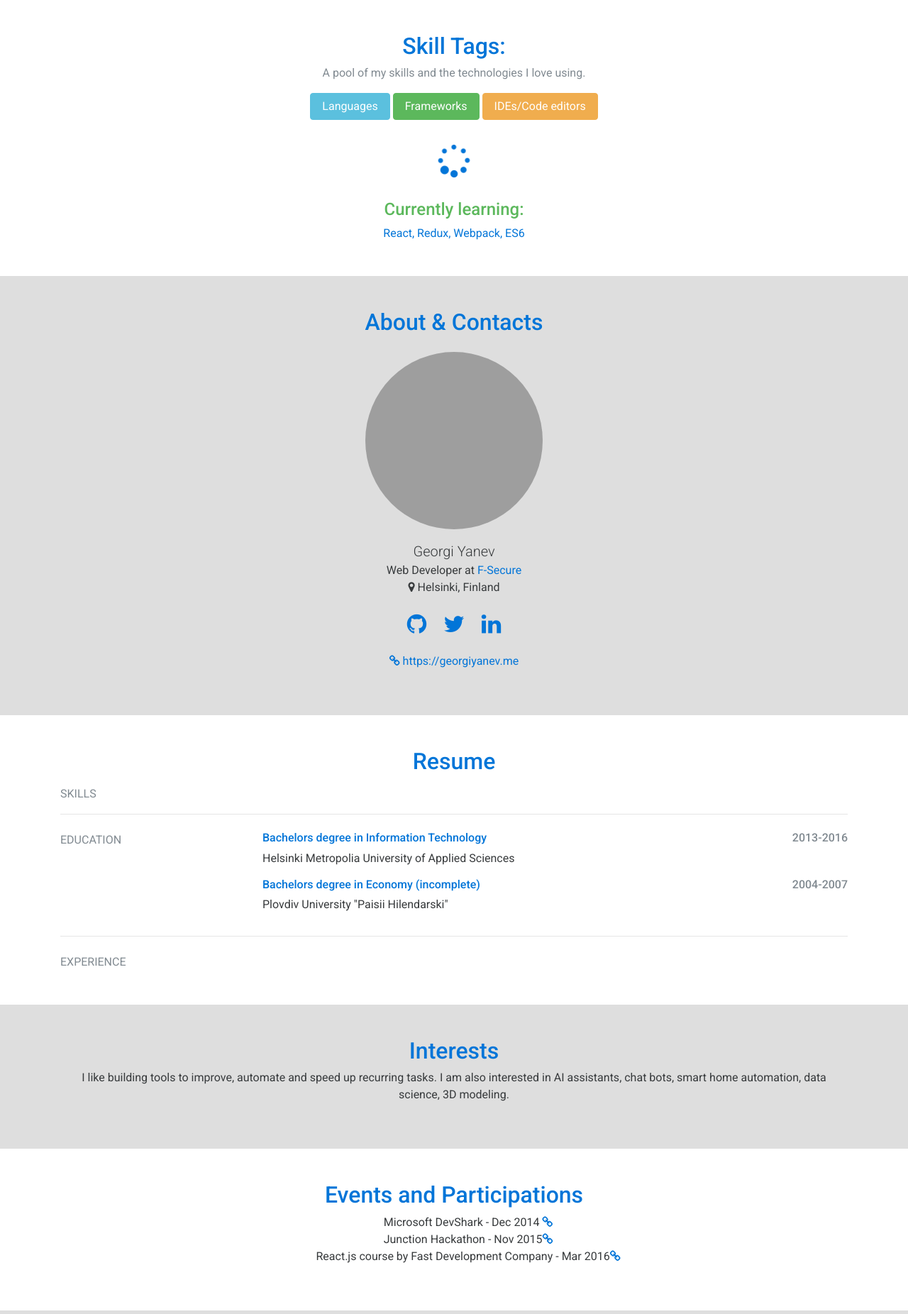
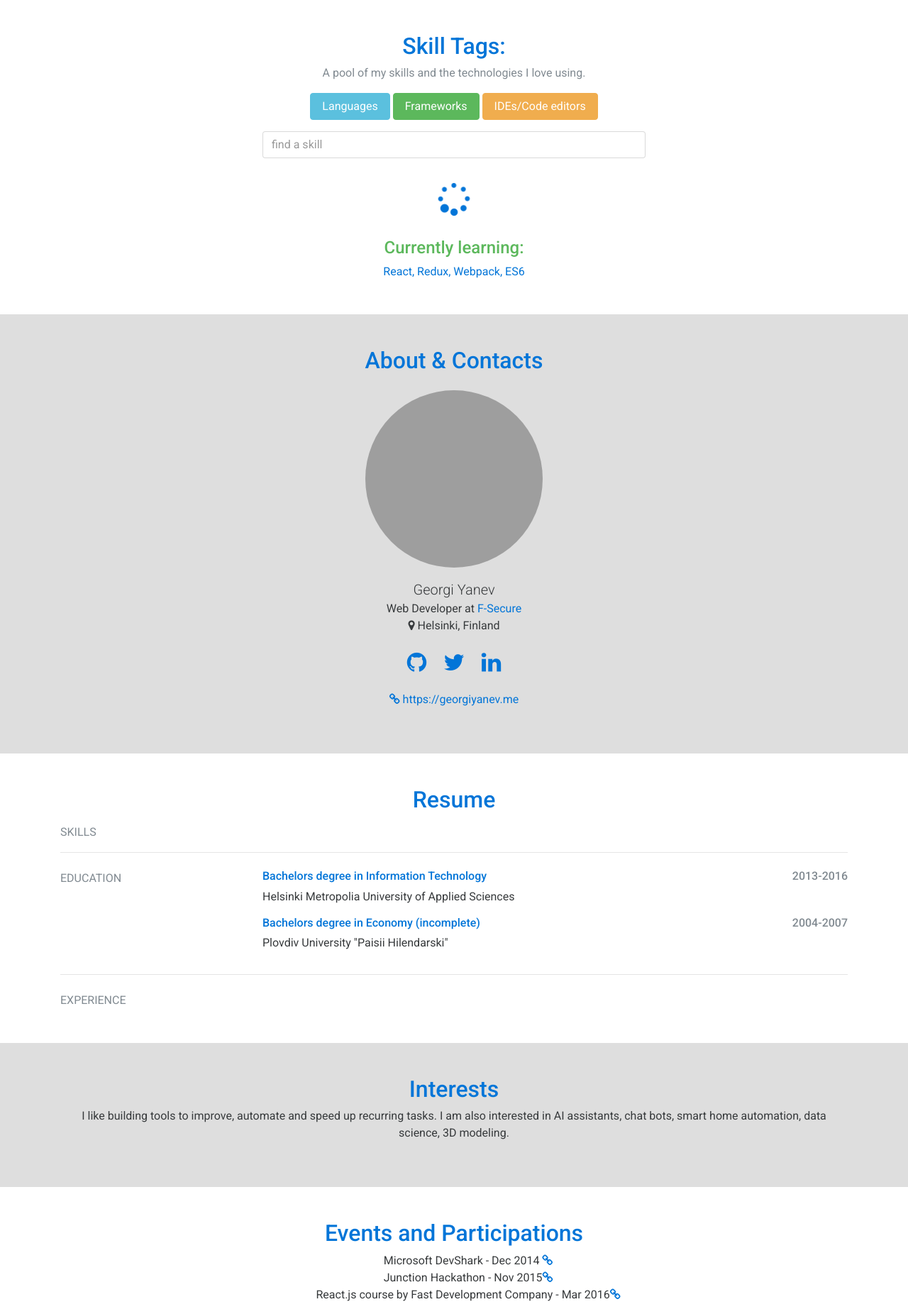
Before and after one commit to jumpalottahigh/www.georgi-yanev.com, a PHP site: page / in a window 1280 px wide. Shown: the part 72-1924 px from the top of the page at 71% size. Run offline with PHP 8.4, Linux system fonts and the light colour scheme; some libraries are stand-ins or nearby versions; grey boxes are pictures that could not be loaded.

Commit message:
create a custom search for skill tags

```diff
--- a/assets/css/styles.css
+++ b/assets/css/styles.css
@@ -58,6 +58,10 @@
   transition: font-size 1s, opacity 1s;
 }
 
+#customFilter {
+  display: initial;
+}
+
 .navbar .moto {
   color: #FF9023!important;
   font-weight: 600;
--- a/assets/js/app.js
+++ b/assets/js/app.js
@@ -272,6 +272,9 @@
 
   //Filter skill tags by type
   $('.btn-tag-filter').click(function() {
+    //Reset the custom search field
+    $('#customFilter').val('');
+    $('.skillTag').show();
     //Get current filter
     var filter = $(this).data("filter-value");
     //If same button is pressed twice, restore tags to original state
@@ -284,6 +287,28 @@
 
     //Send GA interaction data
     skillTagInteractionGA();
+  });
+
+  //Custom filter by text
+  $('#customFilter').on('keyup', function (e) {
+    //Get and normalize current value of filter input
+    var currentFilter = $(this).val().toLowerCase();
+    //We have a keypress, hide all skillTags in prep for filtering
+    $('.skillTag').hide().removeClass('filter-out filter-elevated');
+
+    //Reset the field if user pressed ESC
+    if (e.keyCode == 27) {
+      $(this).val('');
+      $('.skillTag').show();
+    }
+
+    //Do some actual filtering based on searched normalized value
+    $('.skillTag').each(function(index, item) {
+      if ($(item).text().trim().toLowerCase().indexOf(currentFilter) > -1) {
+        //Show items
+        $(item).show();
+      }
+    });
   });
 
   //
--- a/index.html
+++ b/index.html
@@ -88,6 +88,9 @@
           <button data-filter-value="Language" class="btn btn-info btn-tag-filter m-b-1">Languages</button>
           <button data-filter-value="Framework" class="btn btn-success btn-tag-filter m-b-1">Frameworks</button>
           <button data-filter-value="IDE/Code Editor" class="btn btn-warning btn-tag-filter m-b-1">IDEs/Code editors</button>
+          <div class="col-xs-12">
+            <input id="customFilter" class="form-control col-sm-12 col-md-6 col-md-offset-3 m-b-1" type="text" placeholder="find a skill">
+          </div>
           <div class="row">
             <p id="outputSkillTags" class="col-xs-12 lead text-primary"></p>
             <p class="col-xs-12 text-center loader">
```
